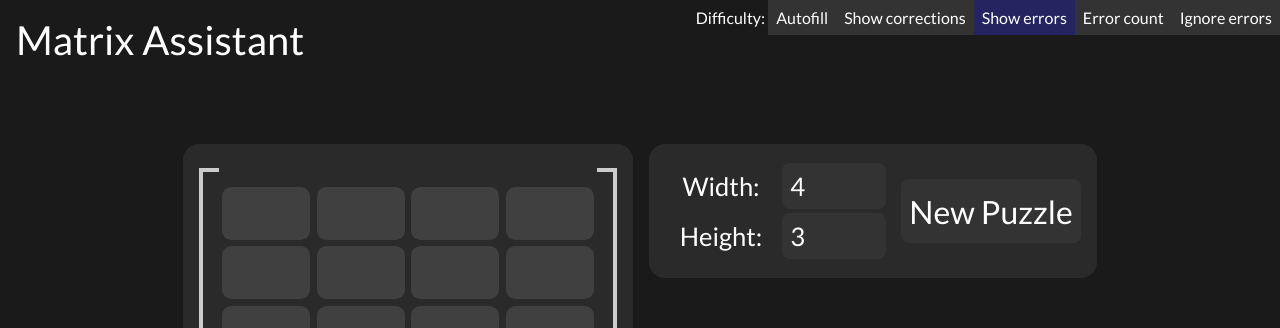
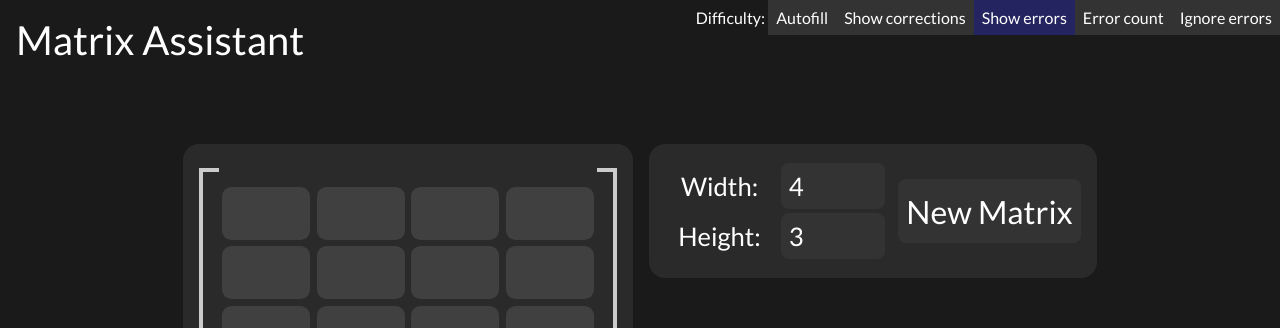
Before and after one commit to benjamin-cates/matrix_assistant, a React app: page / in a window 1280 px wide. Shown: the top 328 px of the page. Built offline with nearby package versions, Linux system fonts and the light colour scheme.

Commit message:
Rename newPuzzle to newMatrix

```diff
--- a/src/index.tsx
+++ b/src/index.tsx
@@ -5,7 +5,7 @@ import { Ratio, RatioInput } from "./ratio";
 import { Step, StepDisplay, StepInput } from "./step"
 import { Matrix, MatrixDisplay } from "./matrix";
 import ElementList from "./element_list";
-import NewPuzzle from "./info";
+import NewMatrix from "./new_matrix";
 
 class Game extends React.Component {
     state: {
@@ -92,7 +92,7 @@ class Game extends React.Component {
                 <div className="difficulty_input">Difficulty: {diffInput}</div>
             </div>
             <div id="right">
-                <NewPuzzle callback={this.createNew} errRef={errIO}></NewPuzzle>
+                <NewMatrix callback={this.createNew} errRef={errIO}></NewMatrix>
                 <StepInput addStep={this.addStep} show={this.state.mode == "steps"} maxRow={this.state.height} maxCol={this.state.width} errRef={errIO} />
                 <ElementList class="error_item" name="error" ref={this.state.errorRef} />
             </div>
--- a/src/info.tsx
+++ /dev/null
@@ -1,54 +0,0 @@
-import React from "react";
-
-interface NewPuzzleProps { callback: (w: number, h: number) => void, errRef: { add: (el: React.ReactElement) => void, clear: () => void } };
-export default class NewPuzzle extends React.Component<NewPuzzleProps> {
-    state: {
-        newPuzzleWidth: string;
-        newPuzzleHeight: string;
-    }
-    constructor(props: NewPuzzleProps) {
-        super(props);
-        //Default to 3x4
-        this.state = { newPuzzleWidth: "4", newPuzzleHeight: "3" };
-    }
-    //Tests if puzzle size is invalid
-    isInvalid(str: string) {
-        let num = Math.floor(Number(str));
-        if ((str || 0) != num.toString()) return true;
-        if (num <= 0) return true;
-        if (num > 20) return true;
-        return false;
-    }
-    render() {
-        let w = this.state.newPuzzleWidth;
-        let h = this.state.newPuzzleHeight;
-        return <div id="newPuzzle">
-            <table><tbody>
-                <tr>
-                    <td>Width:</td>
-                    <td><input className={this.isInvalid(w) ? "invalid_ratio" : ""} value={this.state.newPuzzleWidth} id="newPuzzleWidth" onChange={this.onChange} /></td></tr>
-                <tr>
-                    <td>Height:</td>
-                    <td><input className={this.isInvalid(h) ? "invalid_ratio" : ""} value={this.state.newPuzzleHeight} id="newPuzzleHeight" onChange={this.onChange} /></td></tr>
-            </tbody></table>
-            <button onClick={this.create}>New Puzzle</button>
-        </div>;
-    }
-    create = () => {
-        this.props.errRef.clear();
-        //Check if dimensions are valid
-        if (this.isInvalid(this.state.newPuzzleWidth) || this.isInvalid(this.state.newPuzzleHeight)) {
-            this.props.errRef.add(<div>Invalid matrix size</div>);
-            return
-        }
-        //If so, alert parent through callback
-        this.props.callback(Math.floor(Number(this.state.newPuzzleWidth)), Math.floor(Number(this.state.newPuzzleHeight)));
-    }
-    onChange = (e: React.SyntheticEvent) => {
-        //On change of dimension inputs
-        this.setState({
-            //@ts-ignore
-            [e.target.id]: e.target.value
-        });
-    }
-}
--- /dev/null
+++ b/src/new_matrix.tsx
@@ -0,0 +1,55 @@
+import React from "react";
+
+//Contains the interfacde for the new matrix button
+interface NewMatrixProps { callback: (w: number, h: number) => void, errRef: { add: (el: React.ReactElement) => void, clear: () => void } };
+export default class NewMatrix extends React.Component<NewMatrixProps> {
+    state: {
+        newMatrixWidth: string;
+        newMatrixHeight: string;
+    }
+    constructor(props: NewMatrixProps) {
+        super(props);
+        //Default to 3x4
+        this.state = { newMatrixWidth: "4", newMatrixHeight: "3" };
+    }
+    //Tests if puzzle size is invalid
+    isInvalid(str: string) {
+        let num = Math.floor(Number(str));
+        if ((str || 0) != num.toString()) return true;
+        if (num <= 0) return true;
+        if (num > 20) return true;
+        return false;
+    }
+    render() {
+        let w = this.state.newMatrixWidth;
+        let h = this.state.newMatrixHeight;
+        return <div id="newMatrix">
+            <table><tbody>
+                <tr>
+                    <td>Width:</td>
+                    <td><input className={this.isInvalid(w) ? "invalid_ratio" : ""} value={this.state.newMatrixWidth} id="newMatrixWidth" onChange={this.onChange} /></td></tr>
+                <tr>
+                    <td>Height:</td>
+                    <td><input className={this.isInvalid(h) ? "invalid_ratio" : ""} value={this.state.newMatrixHeight} id="newMatrixHeight" onChange={this.onChange} /></td></tr>
+            </tbody></table>
+            <button onClick={this.create}>New Matrix</button>
+        </div>;
+    }
+    create = () => {
+        this.props.errRef.clear();
+        //Check if dimensions are valid
+        if (this.isInvalid(this.state.newMatrixWidth) || this.isInvalid(this.state.newMatrixHeight)) {
+            this.props.errRef.add(<div>Invalid matrix size</div>);
+            return
+        }
+        //If so, alert parent through callback
+        this.props.callback(Math.floor(Number(this.state.newMatrixWidth)), Math.floor(Number(this.state.newMatrixHeight)));
+    }
+    onChange = (e: React.SyntheticEvent) => {
+        //On change of dimension inputs
+        this.setState({
+            //@ts-ignore
+            [e.target.id]: e.target.value
+        });
+    }
+}
--- a/src/style/source.css
+++ b/src/style/source.css
@@ -275,7 +275,7 @@ input {
     outline: #cccccc 0.3rem solid;
 }
 
-#newPuzzle {
+#newMatrix {
     text-align: center;
     background: #2a2a2a;
     padding: 1rem;
@@ -284,16 +284,16 @@ input {
     display: flex;
 }
 
-#newPuzzle>button {
+#newMatrix>button {
     height: 4rem;
     align-self: center;
 }
 
-#newPuzzle table {
+#newMatrix table {
     margin: 0 auto;
 }
 
-#newPuzzle input {
+#newMatrix input {
     margin-left: 1rem;
     font-size: 1.6rem;
 }
```
Also changed, not shown: 1 other file (tests, documents, lock files or other folders).
